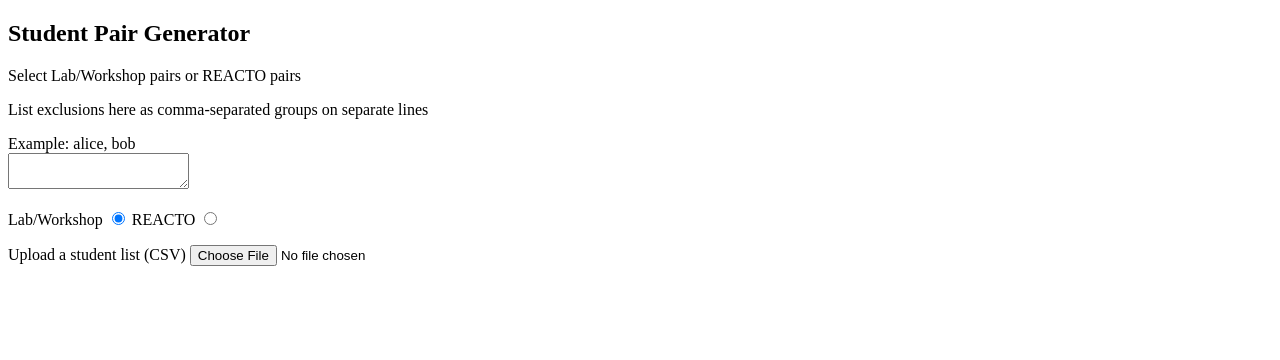
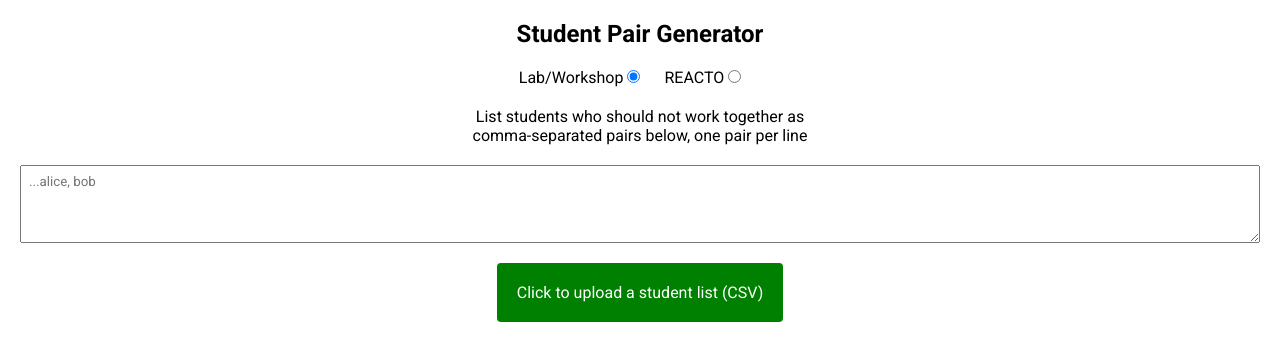
Before and after one commit to shapirodaniel/student-pair-generator, a plain HTML site: page index.html in a window 1280 px wide. Drawn offline with Linux system fonts and the light colour scheme.

Commit message:
add: style

```diff
--- /dev/null
+++ b/index.css
@@ -0,0 +1,84 @@
+@import url('https://fonts.googleapis.com/css2?family=Lato:wght@100;400&family=Open+Sans&family=Roboto:wght@300;400;700&display=swap');
+
+* {
+  box-sizing: border-box;
+  margin: 0;
+  padding: 0;
+}
+
+html,
+textarea,
+pre {
+  font-family: 'Lato', sans-serif;
+  font-family: 'Open Sans', sans-serif;
+  font-family: 'Roboto', sans-serif;
+}
+
+body {
+  padding: 20px;
+}
+
+#page {
+  display: flex;
+  flex-direction: column;
+}
+
+h1,
+label {
+  width: 100%;
+  text-align: center;
+}
+
+#radio-group-container,
+#upload-container {
+  width: 100%;
+  text-align: center;
+  padding: 20px 0;
+}
+
+#radio-group-container input {
+  margin-right: 20px;
+}
+
+textarea {
+  margin: 20px 0;
+  padding: 8px;
+}
+
+label[for='student-list'] {
+  padding: 20px;
+  color: white;
+  background-color: green;
+  border-radius: 4px;
+  cursor: pointer;
+}
+
+label[for='student-list']:hover {
+  background-color: rgb(1, 102, 1);
+}
+
+#student-list {
+  display: none;
+}
+
+pre {
+  width: 100%;
+  display: flex;
+  flex-direction: column;
+  align-items: center;
+  margin-top: 18px;
+}
+
+button {
+  padding: 20px;
+  font-size: 18px;
+  color: white;
+  background-color: blue;
+  border: transparent;
+  border-radius: 4px;
+  cursor: pointer;
+}
+
+button:hover {
+  background-color: rgb(0, 0, 184);
+}
--- a/index.html
+++ b/index.html
@@ -5,9 +5,51 @@
     <meta http-equiv="X-UA-Compatible" content="IE=edge" />
     <meta name="viewport" content="width=device-width, initial-scale=1.0" />
     <title>Student Pair Generator</title>
+    <link rel="stylesheet" href="./index.css" />
     <script defer src="./index.js"></script>
   </head>
   <body>
-    <div id="root"></div>
+    <section id="page">
+      <h1>Student Pair Generator</h1>
+      <div id="radio-group-container">
+        <label for="type-of-generator">Lab/Workshop</label>
+        <input
+          type="radio"
+          id="lab-or-workshop"
+          name="type-of-generator"
+          value="Lab/Workshop"
+          checked
+        />
+        <label for="type-of-generator">REACTO</label>
+        <input
+          type="radio"
+          id="reacto"
+          name="type-of-generator"
+          value="REACTO"
+        />
+      </div>
+      <label for="excluded-pairs">
+        List students who should not work together as <br />comma-separated
+        pairs below, one pair per line
+      </label>
+      <textarea
+        id="excluded-pairs"
+        placeholder="...alice, bob"
+        rows="4"
+      ></textarea>
+      <div id="upload-container">
+        <label
+          for="student-list"
+          onclick="() => { document.querySelector('#student-list').click() }"
+          >Click to upload a student list (CSV)</label
+        >
+        <input
+          type="file"
+          id="student-list"
+          name="student-list"
+          accept="text/csv, text/plain"
+        />
+      </div>
+    </section>
   </body>
 </html>
--- a/index.js
+++ b/index.js
@@ -1,44 +1,3 @@
-const ROOT = document.getElementById('root');
-
-const page = `
-  <section id="page">
-    <h1>Student Pair Generator</h1>
-    <label for="type-of-generator">Select Lab/Workshop pairs or REACTO pairs</label>
-    <p/>
-      <label for="excluded-pairs">List exclusions here as comma-separated groups on separate lines</label>
-      <div>Example: alice, bob</div>
-      <textarea id="excluded-pairs"></textarea>
-    <p/>
-    <div>
-      <label for="type-of-generator">Lab/Workshop</label>
-      <input
-        type="radio"
-        id="lab-or-workshop"
-        name="type-of-generator"
-        value="Lab/Workshop"
-        checked
-      />
-      <label for="type-of-generator">REACTO</label>
-      <input
-        type="radio"
-        id="reacto"
-        name="type-of-generator"
-        value="REACTO"
-      />
-    </div>
-    <p/>
-    <div>
-      <label for="student-list">Upload a student list (CSV)</label>
-      <input
-        type="file"
-        id="student-list"
-        name="student-list"
-        accept="text/csv, text/plain"
-      />
-    </div>
-  </section>
-`;
-
 const shuffle = (arr) => {
   let end = arr.length - 1;
   while (end > 0) {
@@ -60,10 +19,12 @@ const parseModel = (model, starter) => {
   const pairStarter = '';
   let result = starter === 'REACTO' ? interviewStarter : pairStarter;
 
+  let pairIndex = 2;
+
   model.forEach((m) => {
-    result += `${starter === 'REACTO' ? interviewerEmoji : personEmoji} ${
-      m.interviewer
-    }\n`;
+    result += `Room ${pairIndex}\n${
+      starter === 'REACTO' ? interviewerEmoji : personEmoji
+    } ${m.interviewer}\n`;
 
     if (m.interviewee_one) {
       result += `${starter === 'REACTO' ? intervieweeEmoji : personEmoji} ${
@@ -78,14 +39,13 @@ const parseModel = (model, starter) => {
     }
 
     result += '\n\n';
+    pairIndex++;
   });
 
   return result;
 };
 
 const renderPage = () => {
-  ROOT.innerHTML = page;
-
   const PAGE = document.getElementById('page');
   const FILE_INPUT = document.getElementById('student-list');
 
```
